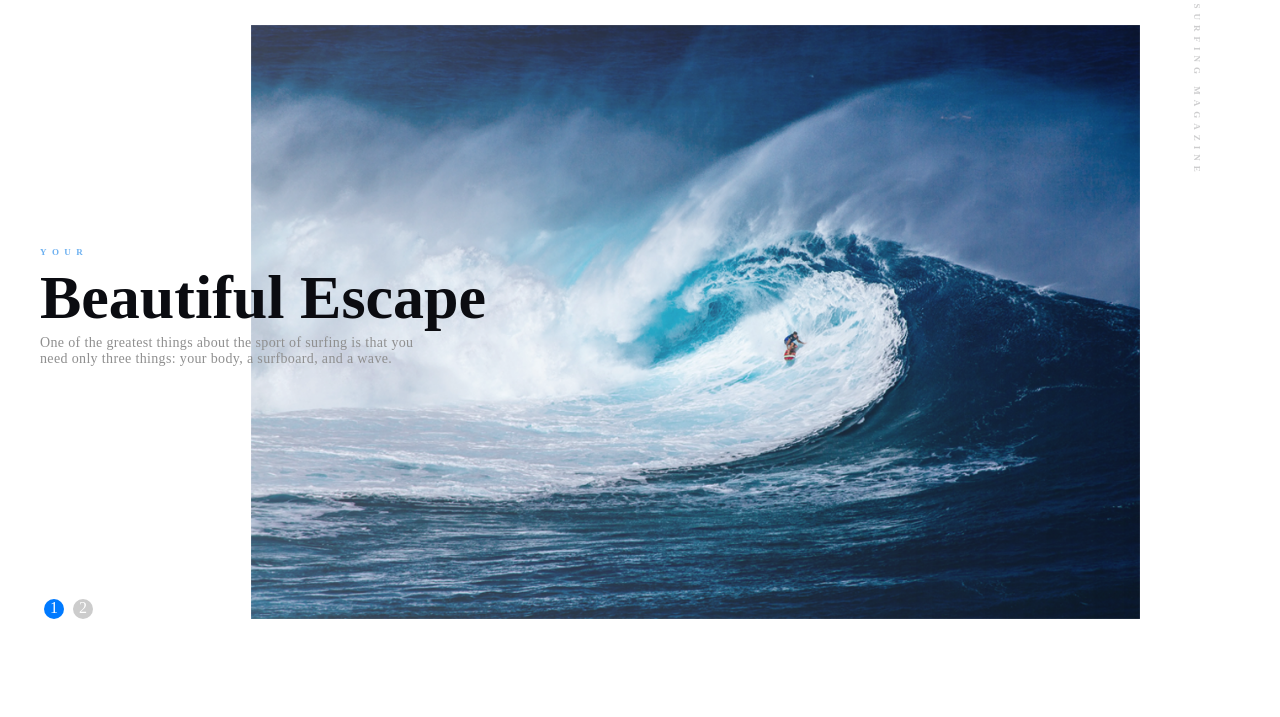
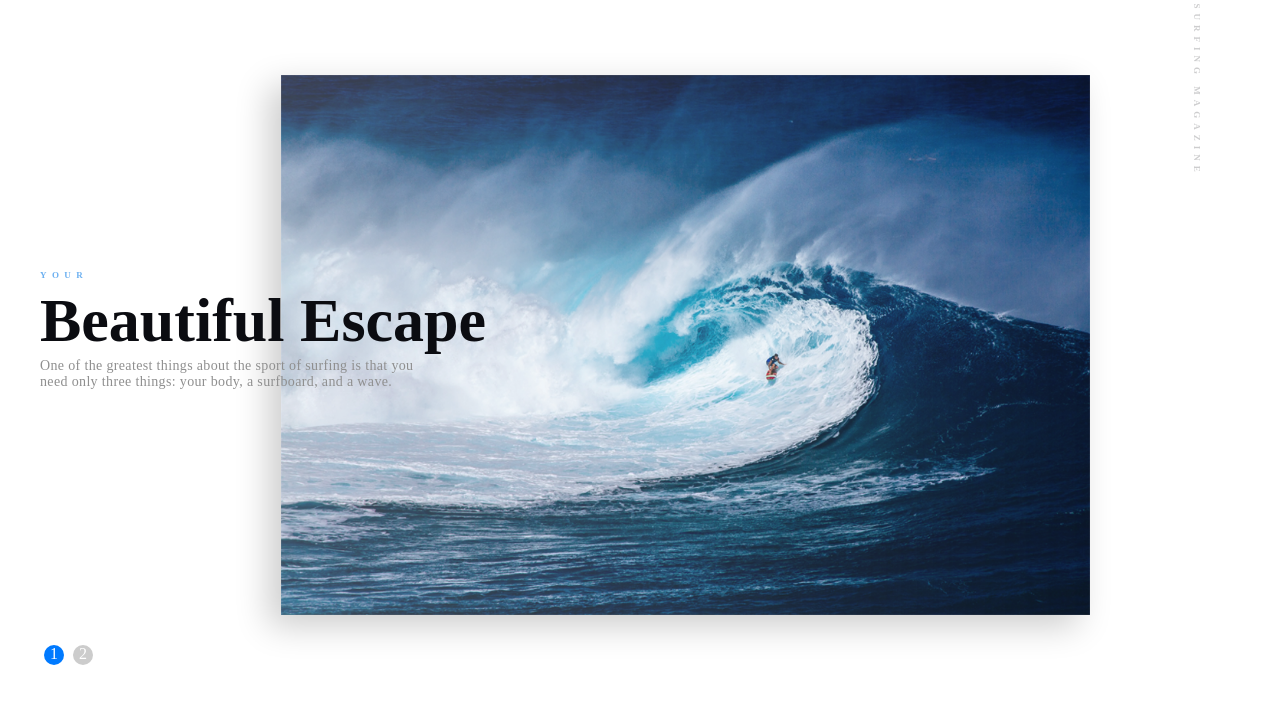
Before and after one commit to TechCodingDeveloper/BeautifulEscape, a plain HTML site: page index.html in a window 1280 px wide. Shown: the part 83-800 px from the top of the page. Drawn offline with Linux system fonts and the light colour scheme.

Commit message:
Add Shadow To Images

```diff
--- a/styles.scss
+++ b/styles.scss
@@ -168,6 +168,8 @@
           }
         }
         &__image {
+          box-shadow: rgba(0,0,0,0.2) -12px 11px 32px;
+          margin: 50px;
           > img {
             width: 100%;
             @media (max-width: 986px) {
@@ -336,6 +338,7 @@
         img {
           width: 100%;
           height: 549px;
+          box-shadow: rgba(0,0,0,0.2) -12px 11px 32px;
         }
       }
     }
```
Also changed, not shown: src/Images/img1.png, styles.css.
